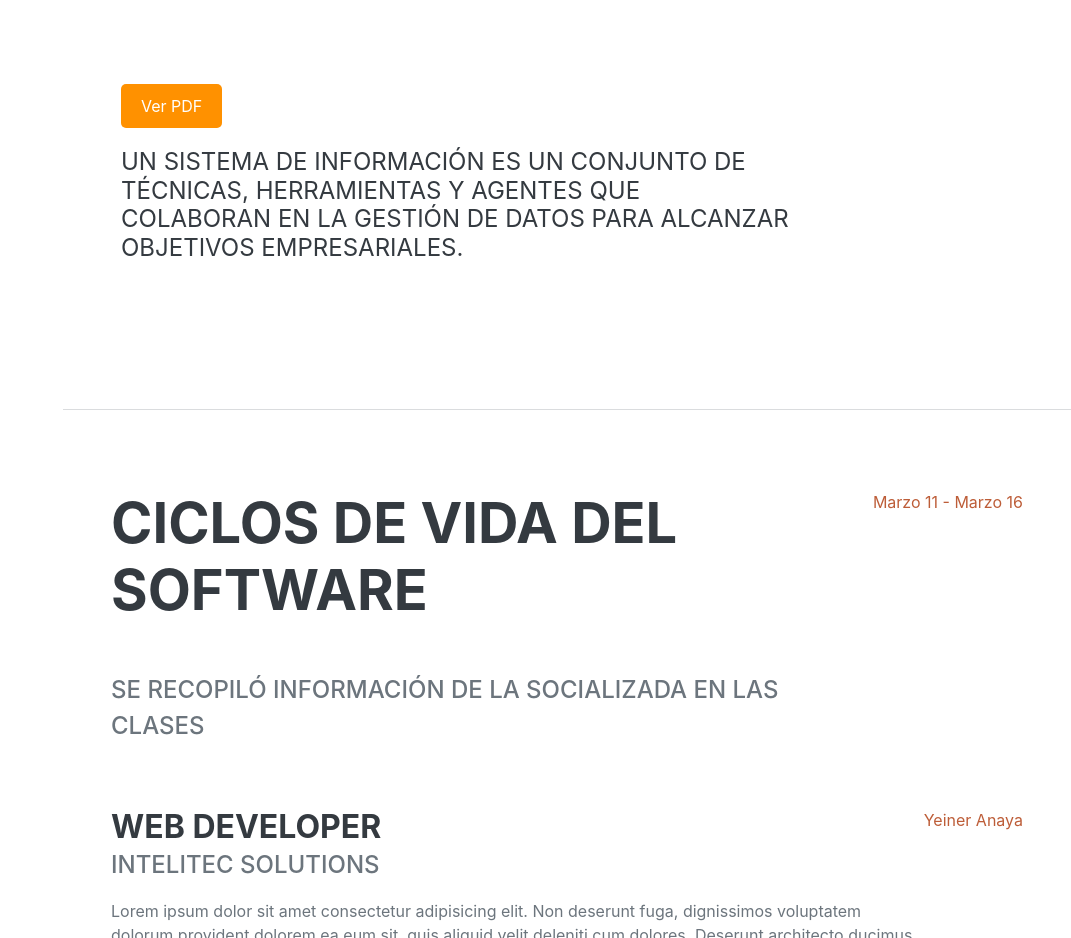
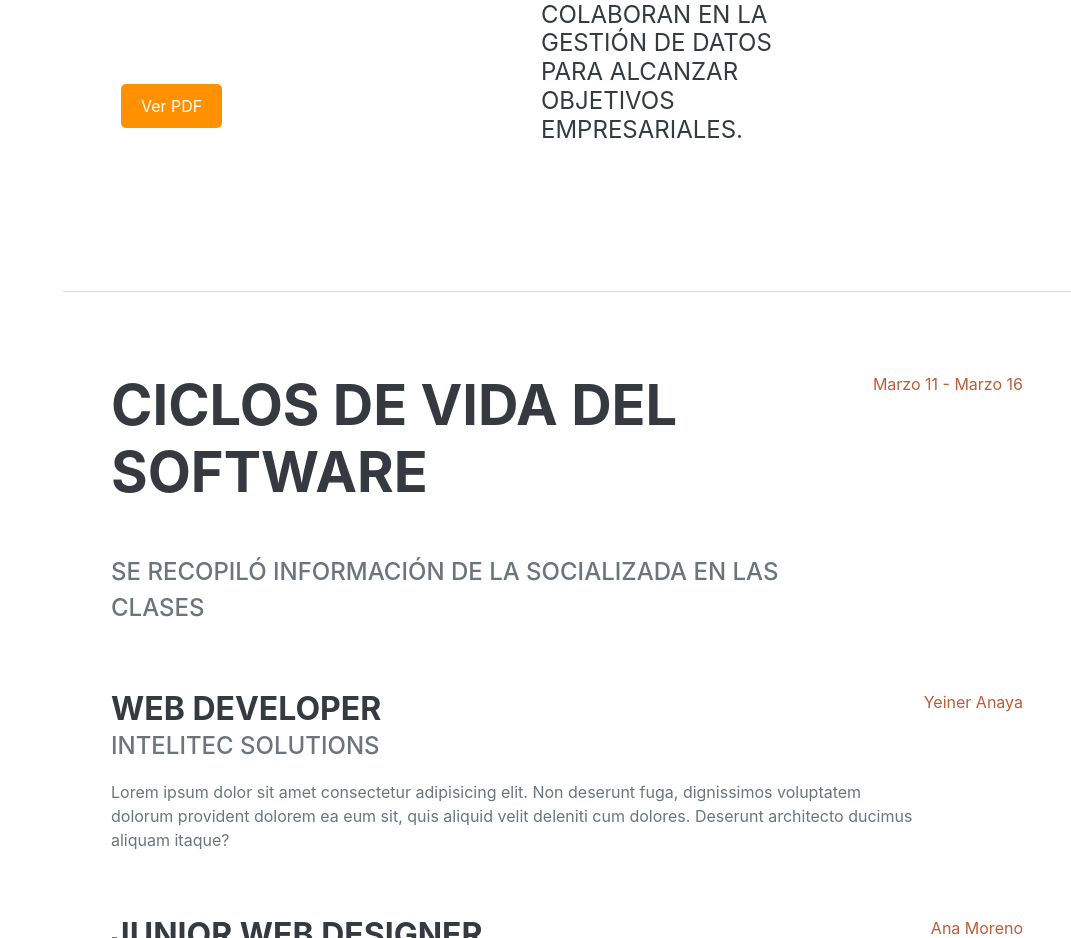
Before and after one commit to ydanaya/portfolio-group3, a plain HTML site: page public/index.html in a window 1280 px wide. Shown: the part 1480-2418 px from the top of the page, without its empty margins (209-1280 px from the left). Drawn offline with nearby package versions, Linux system fonts and the light colour scheme; a web font is replaced by a local one.

Commit message:
esitando flex, servidor firebase

```diff
--- a/public/index.html
+++ b/public/index.html
@@ -99,8 +99,6 @@
                                         target="_blank">Ver
                                         PDF</a>
                                 </div>
-                            </div>
-                            <div class="fila">
                                 <div class="celda">
                                     <h4>Un sistema de información es un conjunto de técnicas, herramientas y agentes que
                                         colaboran en la gestión de datos para alcanzar objetivos empresariales. </h4>
```
